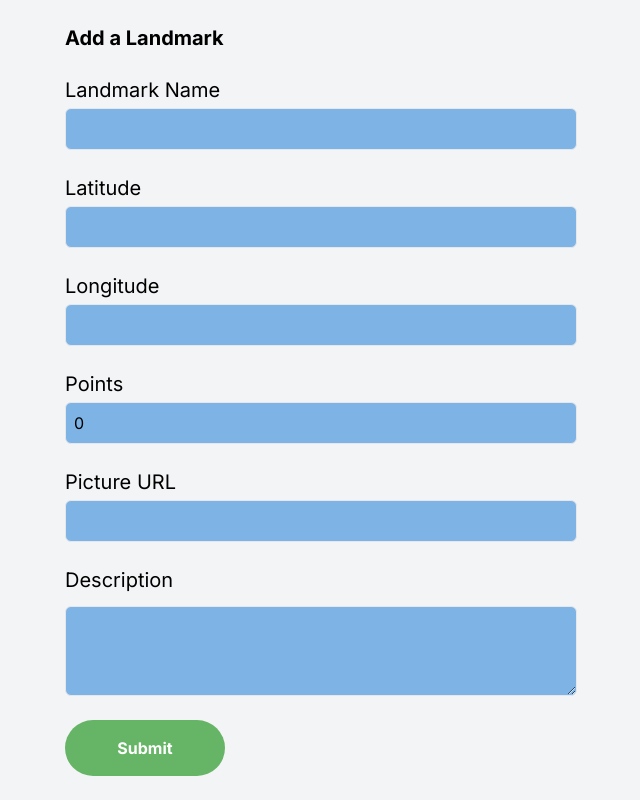
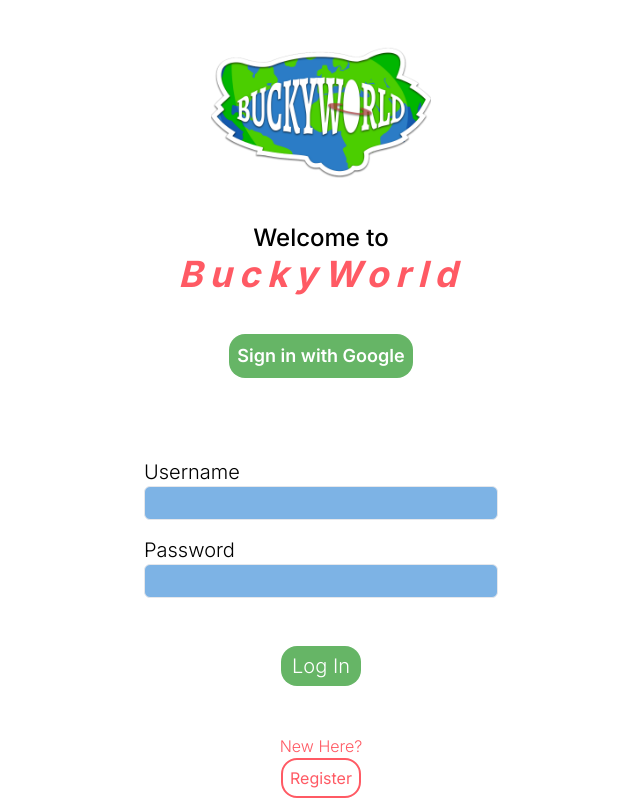
Before and after one commit to landerson02/BuckyWorld, a Next.js app in the folder frontend/: page /addlandmark in a window 1280 px wide. Shown: the whole page, without its empty margins (319-959 px from the left). Built offline with nearby package versions, Linux system fonts and the light colour scheme; no server answers.

Commit message:
add landmark by tapping location

```diff
--- a/frontend/app/addlandmark/page.tsx
+++ b/frontend/app/addlandmark/page.tsx
@@ -1,12 +1,28 @@
 'use client'
 import { NextPage } from 'next';
-import React, { useState, ChangeEvent, FormEvent } from 'react';
-import { Landmark_type } from '@/lib/Types';
+import React, { useState, useEffect, ChangeEvent, useContext, FormEvent } from 'react';
+import { Landmark_type, Pin_type } from '@/lib/Types';
 import { addLandmark } from '@/lib/Service';
+import { useRouter } from 'next/navigation'
+import { UserContext } from '@/lib/UserContext';
+import SignInPage from '../signin/page';
 
 
 
+
+/**
+ * add landmark page
+ * @returns page to add landmark info
+ */
 const Page: NextPage = () => {
+
+  // Get the user context
+  const { user, updateUser } = useContext(UserContext);
+
+
+  //const { pins, addPin } = ManagePins();
+  const router = useRouter()
+
   /**
    * landmark type, we will change location to landmark
    */
@@ -29,41 +45,61 @@ const Page: NextPage = () => {
     setLandmark({ ...landmark, [e.target.name]: val });
   };
 
-  /**
-   *
-   * checks if all fields are filled
-   * calls api to add landmark
-   */
-  const handleSubmit = (e: FormEvent<HTMLFormElement>) => {
-    e.preventDefault();
+
+  // only adds to db when landmark fields are all present
+  useEffect(() => {
+    const checkAndAddLandmark = async () => {
         const { landmarkName, latitude, longitude, url, points, description } = landmark;
-    if (!landmarkName || !latitude || !longitude || !url || !points || !description) {
-      alert('Please fill out all the fields.');
-      return;
+        if (landmarkName && latitude && longitude && url && points && description) {
+            // Perform API call when landmark is fully updated
+            try {
+                await addLandmark(landmark);
+
+                // Navigate back to map page
+                router.push('/');
+
+            } catch (error) {
+                console.error("Failed to add landmark:", error);
+                alert("Something went wrong, pelase try again")
             }
+        }
+    };
 
-    // calls the api to add the landmark to the db
-    addLandmark(landmark);
-
-    console.log(landmark);
-
-    // reset fields
-    setLandmark(
-      {
-        landmarkName: '',
-        latitude: 0,
-        longitude: 0,
-        url: '',
-        description: '',
-        points: 0,
-        landmarkId: -1
-      }
-    )
+    checkAndAddLandmark(); // Call the async function within useEffect
+}, [landmark, router]); // Include all dependencies used inside useEffect
 
 
+  /**
+   * takes landmark info to db  and adds pin to map
+   * @param e
+   */
+  const handleSubmit = async (e: FormEvent<HTMLFormElement>) => {
+    e.preventDefault();
+
+    // Fetch coordinates from localStorage
+    const coordinatesString = localStorage.getItem("coordinates") || "{}";
+    const coordinates = JSON.parse(coordinatesString);
+
+    // Set coordinates only if they exist and are valid
+    if (coordinates.lat && coordinates.lng) {
+
+      // set coordinates of landmark
+      setLandmark(prevState => ({
+        ...prevState,
+        latitude: coordinates.lat,
+        longitude: coordinates.lng
+      }));
+
+
+
+    } else {
+      alert("Invalid or missing coordinates.");
+    }
   };
 
+
   return (
+    user ? (
       <div className="flex flex-col items-center justify-center min-h-screen bg-gray-100 px-4">
         {/* Form container */}
         <form className="w-full max-w-lg space-y-6" onSubmit={handleSubmit}>
@@ -72,42 +108,17 @@ const Page: NextPage = () => {
 
           {/* Grid layout for form fields */}
           <div className='grid grid-cols-1 gap-y-6'>
-
             {/* Landmark Name input */}
             <div>
-            <label htmlFor="name" className="block text-xl mb-1">Landmark Name</label>
+              <label htmlFor="landmarkName" className="block text-xl mb-1">Landmark Name</label>
               <input
                 id="landmarkName"
-              className="bg-[#7DB3E5] w-full rounded-md border p-2 focus:outline-none focus:ring-1 focus:ring-[#FF5A64] focus:border-[#FF5A64]"
+                className="bg-[#7DB3E5] w-full rounded-md border p-2
+                focus:outline-none focus:ring-1
+                focus:ring-[#FF5A64] focus:border-[#FF5A64]"
                 name="landmarkName"
                 type="text"
                 value={landmark.landmarkName}
-              onChange={handleChange}
-            />
-          </div>
-
-          {/* Latitude input */}
-          <div>
-            <label htmlFor="latitude" className="block text-xl mb-1">Latitude</label>
-            <input
-              id="latitude"
-              className="bg-[#7DB3E5] w-full rounded-md border p-2 focus:outline-none focus:ring-1 focus:ring-[#FF5A64] focus:border-[#FF5A64]"
-              name="latitude"
-              type="text"
-              //value={landmark.latitude ? '' : landmark.latitude}
-              onChange={handleChange}
-            />
-          </div>
-
-          {/* Longitude input */}
-          <div>
-            <label htmlFor="longitude" className="block text-xl mb-1">Longitude</label>
-            <input
-              id="longitude"
-              className="bg-[#7DB3E5] w-full rounded-md border p-2 focus:outline-none focus:ring-1 focus:ring-[#FF5A64] focus:border-[#FF5A64]"
-              name="longitude"
-              type="text"
-              //value={'' || landmark.longitude}
                 onChange={handleChange}
               />
             </div>
@@ -117,7 +128,9 @@ const Page: NextPage = () => {
               <label htmlFor="points" className="block text-xl mb-1">Points</label>
               <input
                 id="points"
-              className="bg-[#7DB3E5] w-full rounded-md border p-2 focus:outline-none focus:ring-1 focus:ring-[#FF5A64] focus:border-[#FF5A64]"
+                className="bg-[#7DB3E5] w-full rounded-md border
+                p-2 focus:outline-none focus:ring-1
+                focus:ring-[#FF5A64] focus:border-[#FF5A64]"
                 name="points"
                 type="number"
                 value={landmark.points}
@@ -130,7 +143,9 @@ const Page: NextPage = () => {
               <label htmlFor="url" className="block text-xl mb-1">Picture URL</label>
               <input
                 id="url"
-              className="bg-[#7DB3E5] w-full rounded-md border p-2 focus:outline-none focus:ring-1 focus:ring-[#FF5A64] focus:border-[#FF5A64]"
+                className="bg-[#7DB3E5] w-full rounded-md border p-2
+                focus:outline-none focus:ring-1 focus:ring-[#FF5A64]
+                focus:border-[#FF5A64]"
                 name="url"
                 type="text"
                 value={landmark.url}
@@ -143,26 +158,45 @@ const Page: NextPage = () => {
               <label htmlFor="description" className="block text-xl mb-1">Description</label>
               <textarea
                 id="description"
-              className="bg-[#7DB3E5] w-full rounded-md border p-2 focus:outline-none focus:ring-1 focus:ring-[#FF5A64] focus:border-[#FF5A64]"
+                className="bg-[#7DB3E5] w-full rounded-md border p-2
+                focus:outline-none focus:ring-1
+                focus:ring-[#FF5A64] focus:border-[#FF5A64]"
                 rows={3}
                 name="description"
                 value={landmark.description}
                 onChange={handleChange}
               />
             </div>
-        </div>
+
+            {/* Buttons layout */}
+            <div className="flex space-x-4 w-full">
+              {/* Cancel button */}
+              <button
+                type="button"
+                onClick={() => router.push('/')}
+                className="secondary-button bg-gray-500 hover:bg-gray-700 text-white font-bold py-2 px-4 rounded focus:outline-none focus:shadow-outline flex-1"
+              >
+                Cancel
+              </button>
 
               {/* Submit button */}
               <button
                 type="submit"
-          className="primary-button w-full mt-6 bg-green-500 hover:bg-green-700 text-white font-bold py-2 px-4 rounded focus:outline-none focus:shadow-outline"
+                className="primary-button bg-green-500 hover:bg-green-700 text-white font-bold py-2 px-4 rounded focus:outline-none focus:shadow-outline flex-1"
               >
                 Submit
               </button>
+            </div>
+          </div>
         </form>
       </div>
+    ) : (
+      /* If the user context is null, then render the sign in page */
+      <SignInPage />
+    )
+  );
 
-  );
-};
+
+}
 
 export default Page;
--- a/frontend/app/page.tsx
+++ b/frontend/app/page.tsx
@@ -11,6 +11,8 @@ import { useSession } from 'next-auth/react'
 import Image from 'next/image';
 import SignInPage from './signin/page';
 import { UserContext } from '@/lib/UserContext';
+import { useRouter } from 'next/navigation'
+
 
 
 // Define the React component (following naming convention)
@@ -23,6 +25,8 @@ function Home() {
   const [userLocation, setUserLocation] = useState<UserLocation | null>(null);
   // zoom
   const [defaultZoom, setDefaultZoom] = useState(14);
+  // route to landmark page
+  const router = useRouter();
 
 
   // Fetch locations data
@@ -40,6 +44,24 @@ function Home() {
       console.log(error);
     });
   }, [])
+
+  // add pins
+  const handleMapClick = (event: any) => {
+
+    const coordinates = event.detail.latLng;
+
+    if (coordinates) {
+
+      // save to local storage
+      const coordinatesString = JSON.stringify(coordinates);
+      localStorage.setItem("coordinates", coordinatesString);
+
+      // go att addlandmark for additional details
+      router.push('/addlandmark')
+
+
+    }
+  };
 
   const { user, updateUser } = useContext(UserContext); // Get the user context
   const { data: session } = useSession(); // Get the session context
@@ -94,12 +116,13 @@ function Home() {
 
             </div>
             {/* Wrap the Map component with APIProvider and provide the API key */}
-            <APIProvider apiKey={process.env.NEXT_PUBLIC_GOOGLE_API_KEY as string}>
+            <APIProvider apiKey={'AIzaSyASGvI0TbbNWsG_5c5Poh5i5Kv9vudGFXI'}>
               <div className='flex-grow'>
                 <Map
                   defaultCenter={position}
                   defaultZoom={defaultZoom}
                   mapId={'f292b91ec3d6c7d6'}
+                  onClick={handleMapClick}
                   zoomControl={false}
                   mapTypeControl={false}
                   streetViewControl={false}
@@ -116,6 +139,7 @@ function Home() {
                   {
                     userLocation && <EventMarker key={-1} landmark={{ landmarkId: -1, description: "Your location", latitude: userLocation.lat, longitude: userLocation.long } as Landmark_type} />
                   }
+
                 </Map>
               </div>
             </APIProvider>
--- a/frontend/app/signin/page.tsx
+++ b/frontend/app/signin/page.tsx
@@ -12,6 +12,7 @@ export default function SignInPage() {
   const [username, setUsername] = useState('');
   const [password, setPassword] = useState('');
   const [isBadCredentials, setIsBadCredentials] = useState(false);
+
 
   // States for login errors
   const [errorMessage, setErrorMessage] = useState('');
--- a/frontend/lib/Types.ts
+++ b/frontend/lib/Types.ts
@@ -19,3 +19,9 @@ export type Attended_type = {
   username: string;
   locationId: number;
 };
+
+
+export type Pin_type = {
+    lat: number;
+    lng: number;
+};
```
Lines whose indentation alone changed are shown as unchanged.
